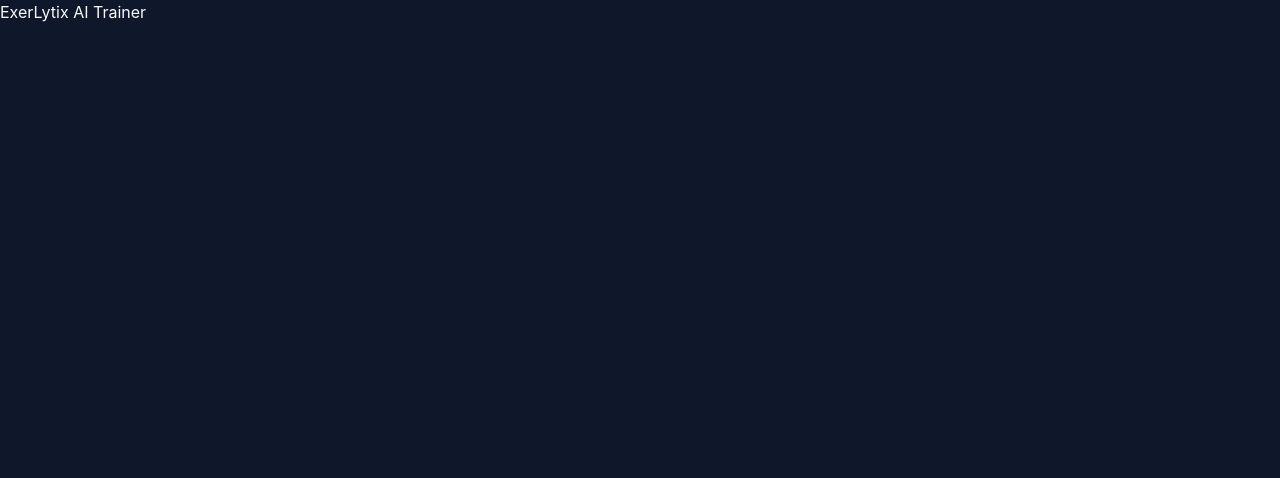
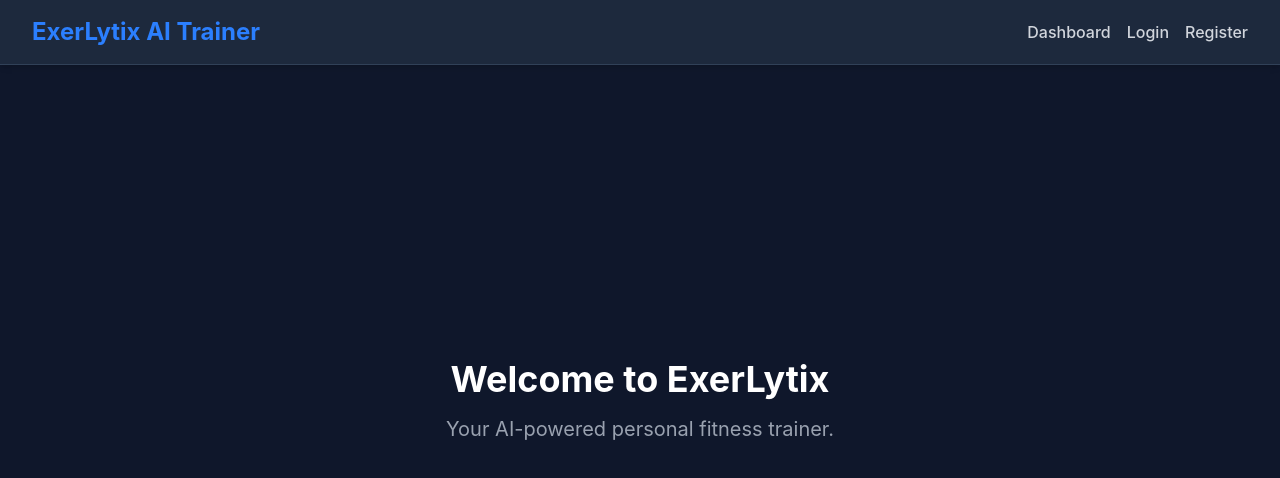
Before and after one commit to imtiyazahamad703/ExerLytix, a React (Vite) app in the folder frontend/: page / in a window 1280 px wide. Shown: the top 478 px of the page. Built offline with nearby package versions, Linux system fonts and the light colour scheme.

Commit message:
feat: integrate react dashboard with spring boot API

```diff
--- a/frontend/src/App.jsx
+++ b/frontend/src/App.jsx
@@ -1,11 +1,44 @@
-import React from 'react'
+import React from 'react';
+import { BrowserRouter as Router, Routes, Route, Link } from 'react-router-dom';
+import LiveDashboard from './components/LiveDashboard';
+import StatsChart from './components/StatsChart';
+import Login from './components/Login';
+import Register from './components/Register';
 
 function App() {
   return (
-    <div>
-      <h1>ExerLytix AI Trainer</h1>
-    </div>
-  )
+    <Router>
+      <div className="min-h-screen bg-slate-900">
+        <nav className="bg-slate-800 p-4 border-b border-slate-700 shadow-md flex justify-between items-center px-8">
+          <h1 className="text-2xl font-bold text-blue-500">ExerLytix AI Trainer</h1>
+          <div className="flex gap-4">
+            <Link to="/dashboard" className="text-gray-300 hover:text-white font-medium">Dashboard</Link>
+            <Link to="/login" className="text-gray-300 hover:text-white font-medium">Login</Link>
+            <Link to="/register" className="text-gray-300 hover:text-white font-medium">Register</Link>
+          </div>
+        </nav>
+
+        <main className="p-4">
+          <Routes>
+            <Route path="/login" element={<Login />} />
+            <Route path="/register" element={<Register />} />
+            <Route path="/dashboard" element={
+              <div className="max-w-6xl mx-auto">
+                <LiveDashboard />
+                <StatsChart />
+              </div>
+            } />
+            <Route path="/" element={
+              <div className="flex flex-col items-center justify-center h-[80vh]">
+                <h2 className="text-4xl font-bold text-white mb-4">Welcome to ExerLytix</h2>
+                <p className="text-xl text-gray-400">Your AI-powered personal fitness trainer.</p>
+              </div>
+            } />
+          </Routes>
+        </main>
+      </div>
+    </Router>
+  );
 }
 
-export default App
+export default App;
```
